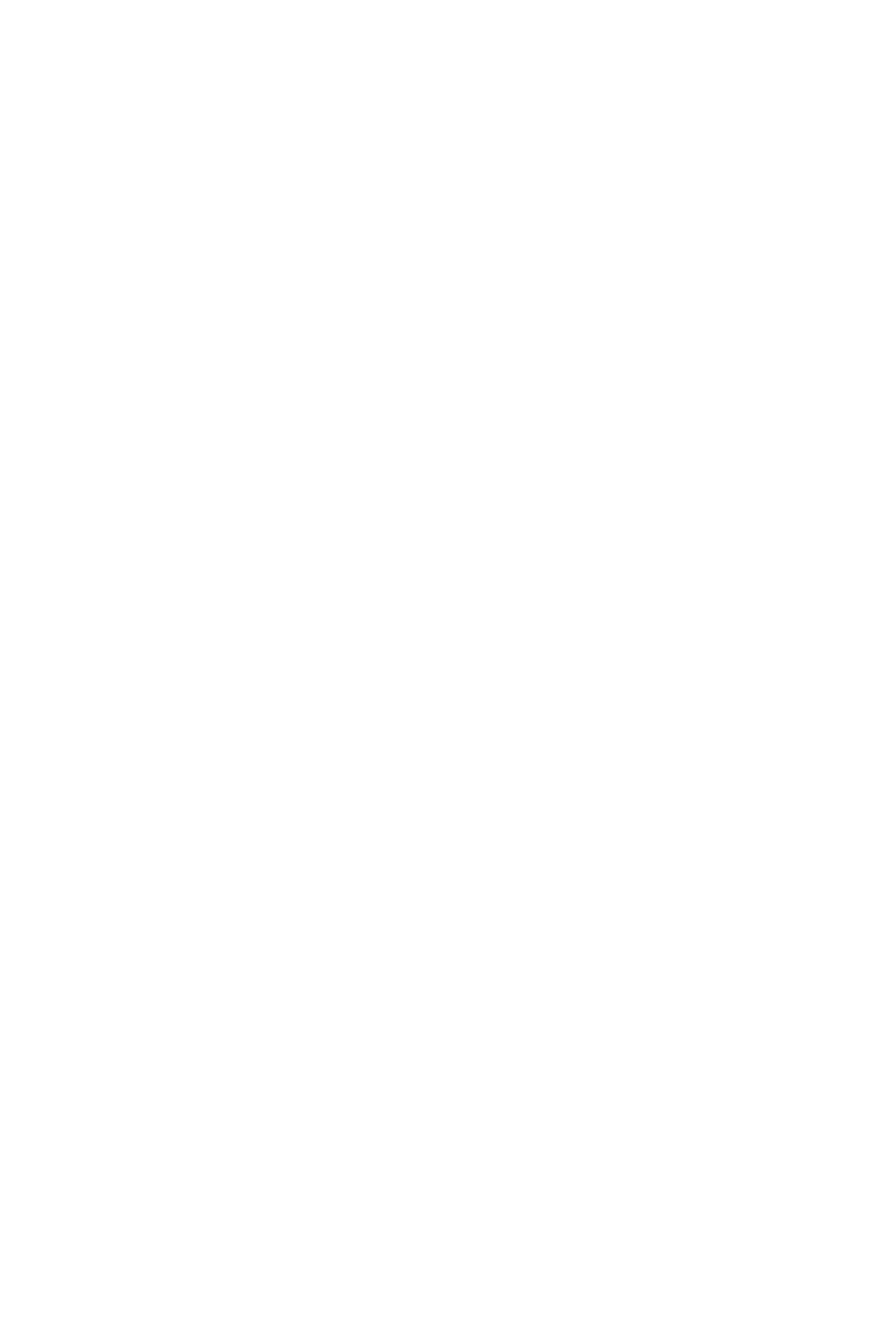
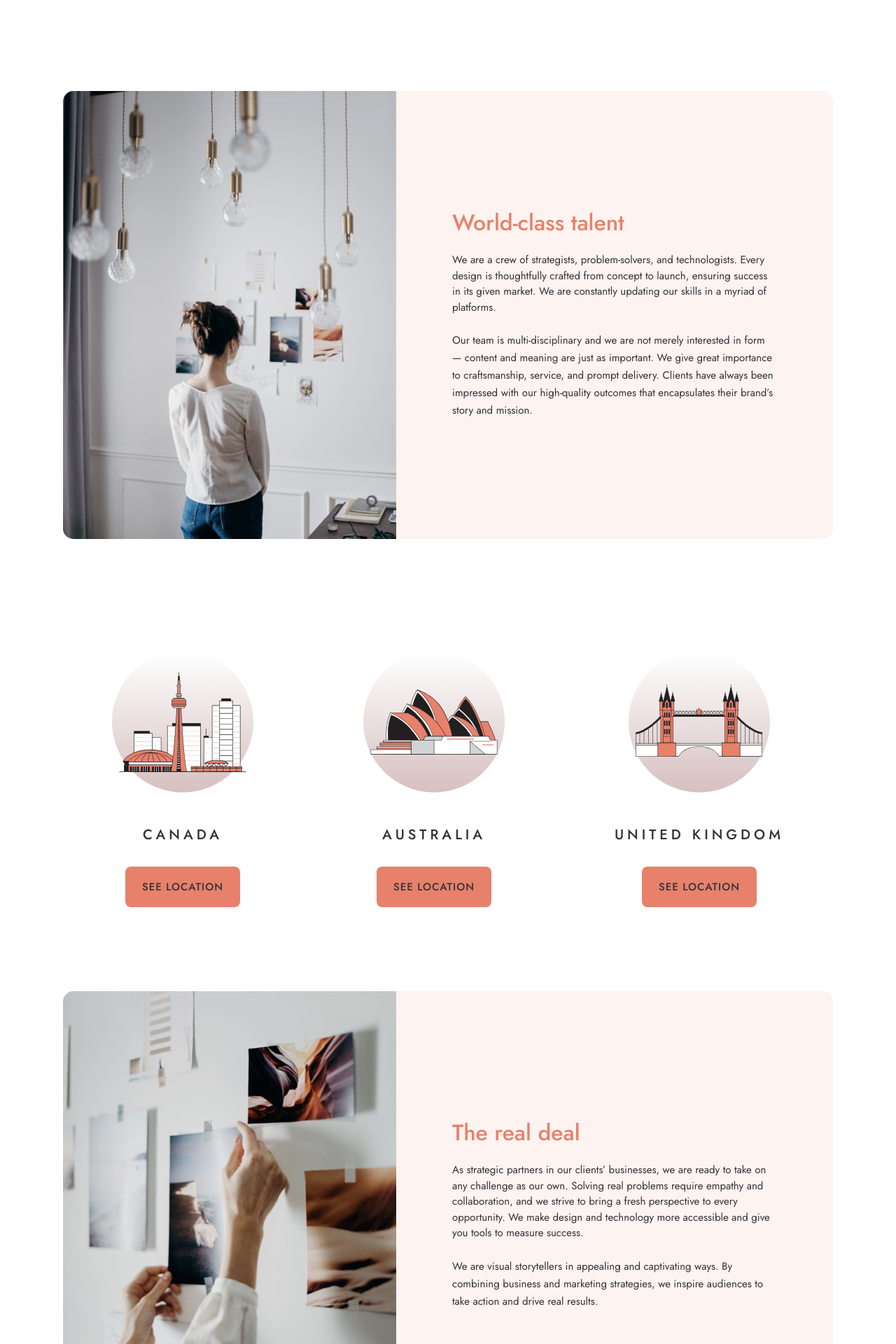
Before and after one commit to MKofficiel/design, a React (Vite) app: page /our-company in a window 1280 px wide. Before the commit this address had no page. Shown: the part 540-2460 px from the top of the page at 70% size. Before the commit the page ends 800 px from the top, so only its background shows below. Built offline with nearby package versions, Linux system fonts and the light colour scheme.

Commit message:
finish About page layout and content

```diff
--- a/src/App.jsx
+++ b/src/App.jsx
@@ -1,19 +1,27 @@
 import { BrowserRouter, Route, Routes } from "react-router";
 
-// import About from "./pages/About";
 import Locations from "./pages/Locations";
 import Home from "./pages/Home";
 import About from "./pages/About";
 import Contact from "./pages/Contact";
+import AppLayout from "./pages/AppLayout";
 
 const App = () => {
   return (
     <BrowserRouter>
-      <Routes>
+      {/* <Routes>
         <Route index element={<Home />} />
         <Route path="about" element={<About />} />
         <Route path="location" element={<Locations />} />
         <Route path="contact" element={<Contact />} />
+      </Routes> */}
+      <Routes>
+        <Route path="/" element={<AppLayout />}>
+          <Route index element={<Home />} />
+          <Route path="our-company" element={<About />} />
+          <Route path="locations" element={<Locations />} />
+          <Route path="contact" element={<Contact />} />
+        </Route>
       </Routes>
     </BrowserRouter>
   );
--- /dev/null
+++ b/src/components/Locations.jsx
@@ -0,0 +1,35 @@
+import { locations } from "../constants";
+import Button from "./Button";
+
+const Locations = () => {
+  return (
+    <section className="max-lg:pb-[120px]">
+      <div className="container">
+        <div className="lg:px-[70px]">
+          <ul className="flex items-center max-lg:flex-col max-lg:gap-[48px] lg:justify-between">
+            {locations.map(({ country, image }) => (
+              <li key={country}>
+                {/* Country card */}
+                <div className="flex flex-col items-center gap-[48px]">
+                  <div className="background-gradient flex size-[202px] items-center justify-center rounded-full">
+                    <img src={image} alt={country} />
+                  </div>
+                  <div className="flex flex-col items-center">
+                    <h2 className="mb-8 text-[20px] leading-[26px] font-medium tracking-[5px] uppercase">
+                      {country}
+                    </h2>
+                    <Button to="location" variant="secondary" replace>
+                      See location
+                    </Button>
+                  </div>
+                </div>
+              </li>
+            ))}
+          </ul>
+        </div>
+      </div>
+    </section>
+  );
+};
+
+export default Locations;
--- a/src/constants/index.js
+++ b/src/constants/index.js
@@ -1,5 +1,5 @@
 export const navLinks = [
-  { label: "our company", path: "about" },
+  { label: "our company", path: "our-company" },
   { label: "locations", path: "location" },
   { label: "contact", path: "contact" },
 ];
@@ -55,27 +55,6 @@ export const traits = [
   },
 ];
 
-//  <img
-//                 src="/src/assets/shared/desktop/icon-youtube.svg"
-//                 alt="icon youtube"
-//               />
-//               <img
-//                 src="/src/assets/shared/desktop/icon-youtube.svg"
-//                 alt="icon youtube"
-//               />
-//               <img
-//                 src="/src/assets/shared/desktop/icon-youtube.svg"
-//                 alt="icon youtube"
-//               />
-//               <img
-//                 src="/src/assets/shared/desktop/icon-youtube.svg"
-//                 alt="icon youtube"
-//               />
-//               <img
-//                 src="/src/assets/shared/desktop/icon-youtube.svg"
-//                 alt="icon youtube"
-//               />
-
 export const socialsIcon = [
   { icon: "/assets/shared/desktop/icon-facebook.svg" },
   { icon: "/assets/shared/desktop/icon-youtube.svg" },
@@ -83,3 +62,20 @@ export const socialsIcon = [
   { icon: "/assets/shared/desktop/icon-pinterest.svg" },
   { icon: "/assets/shared/desktop/icon-instagram.svg" },
 ];
+
+// public\assets\shared\desktop\illustration-australia.svg
+
+export const locations = [
+  {
+    country: "Canada",
+    image: "/assets/shared/desktop/illustration-canada.svg",
+  },
+  {
+    country: "Australia",
+    image: "/assets/shared/desktop/illustration-australia.svg",
+  },
+  {
+    country: "United Kingdom",
+    image: "/assets/shared/desktop/illustration-united-kingdom.svg",
+  },
+];
--- a/src/index.css
+++ b/src/index.css
@@ -6,6 +6,7 @@
   --font-jost: "Jost", sans-serif;
   --color-peach: #e7816b;
   --color-peach-light: #ffad9b;
+  --color-peach-white: #fdf3f0;
   --color-background-black: #1d1c1e;
   --color-white: #ffffff;
   --color-dark-grey: #333136;
@@ -13,11 +14,19 @@
   --color-gradient-home: #f1eaea;
   --color-light-grey: #979797;
   --color-grey-300: "#8f8e8f";
+  --color-deep-red: #5d0202;
 }
 
 @layer components {
   .bg-red {
     @apply bg-amber-400;
+  }
+  .background-gradient {
+    background: linear-gradient(
+      to bottom,
+      rgba(93, 2, 2, 0) 0%,
+      rgba(93, 2, 2, 0.25) 100%
+    );
   }
 }
 
--- a/src/pages/About.jsx
+++ b/src/pages/About.jsx
@@ -1,11 +1,15 @@
-import Header from "../components/Header";
+import Locations from "../components/Locations";
 import AboutHero from "../sections/AboutHero";
+import OurStory from "../sections/OurStory";
+import TheRealDeal from "../sections/TheRealDeal";
 
 const About = () => {
   return (
     <main>
-      <Header />
       <AboutHero />
+      <OurStory />
+      <Locations />
+      <TheRealDeal />
     </main>
   );
 };
--- /dev/null
+++ b/src/pages/AppLayout.jsx
@@ -0,0 +1,19 @@
+import { Outlet } from "react-router";
+import Header from "../components/Header";
+import CTA from "../sections/CTA";
+import Footer from "../components/Footer";
+
+const AppLayout = () => {
+  return (
+    <>
+      <Header />
+      <main>
+        <Outlet />
+      </main>
+      <CTA />
+      <Footer />
+    </>
+  );
+};
+
+export default AppLayout;
--- a/src/pages/Home.jsx
+++ b/src/pages/Home.jsx
@@ -8,12 +8,9 @@ import Values from "../sections/Values";
 const Home = () => {
   return (
     <main className="">
-      <Header />
       <Hero />
       <DesignServices />
       <Values />
-      <CTA />
-      <Footer />
     </main>
   );
 };
--- a/src/sections/AboutHero.jsx
+++ b/src/sections/AboutHero.jsx
@@ -1,4 +1,3 @@
-import React from "react";
 import ResponsiveImage from "../components/ResponsiveImage";
 
 const AboutHero = () => {
--- /dev/null
+++ b/src/sections/OurStory.jsx
@@ -0,0 +1,44 @@
+import ResponsiveImage from "../components/ResponsiveImage";
+
+const OurStory = () => {
+  return (
+    <section className="md:px-6 md:py-[120px] lg:py-[160px]">
+      <div className="bg-peach-white container overflow-hidden md:rounded-[15px]">
+        <div className="md:flex md:flex-col md:gap-6 lg:flex-row lg:gap-0">
+          {/* IMAGE BOX */}
+          <div>
+            <ResponsiveImage
+              desktopSrc="/assets/about/desktop/image-world-class-talent.jpg"
+              tabletSrc="/assets/about/tablet/image-world-class-talent.jpg"
+              mobileSrc="/assets/about/mobile/image-world-class-talent.jpg"
+              className="w-full"
+            />
+          </div>
+          {/* TEXT BOX */}
+          <div className="max-lg:mx-auto max-lg:px-6 max-lg:py-[68px] max-lg:text-center max-md:py-[80px] lg:flex lg:flex-1 lg:items-center lg:px-[80px]">
+            <div>
+              <h2 className="text-peach mb-6 text-[32px] leading-[36px] font-medium">
+                World-class talent
+              </h2>
+              <p className="leading-[25px mb-6 text-[15px]">
+                We are a crew of strategists, problem-solvers, and
+                technologists. Every design is thoughtfully crafted from concept
+                to launch, ensuring success in its given market. We are
+                constantly updating our skills in a myriad of platforms.
+              </p>
+              <p className="text-[15px] leading-[25px]">
+                Our team is multi-disciplinary and we are not merely interested
+                in form — content and meaning are just as important. We give
+                great importance to craftsmanship, service, and prompt delivery.
+                Clients have always been impressed with our high-quality
+                outcomes that encapsulates their brand’s story and mission.
+              </p>
+            </div>
+          </div>
+        </div>
+      </div>
+    </section>
+  );
+};
+
+export default OurStory;
--- /dev/null
+++ b/src/sections/TheRealDeal.jsx
@@ -0,0 +1,44 @@
+import ResponsiveImage from "../components/ResponsiveImage";
+
+const TheRealDeal = () => {
+  return (
+    <section className="max-lg:pb-[120px] md:px-6 lg:py-[120px]">
+      <div className="bg-peach-white container overflow-hidden md:rounded-[15px]">
+        <div className="md:flex md:flex-col md:gap-6 lg:flex-row lg:gap-0">
+          {/* IMAGE BOX */}
+          <div>
+            <ResponsiveImage
+              desktopSrc="/assets/about/desktop/image-real-deal.jpg"
+              tabletSrc="/assets/about/tablet/image-real-deal.jpg"
+              mobileSrc="/assets/about/mobile/image-real-deal.jpg"
+              className="w-full"
+            />
+          </div>
+          {/* TEXT BOX */}
+          <div className="max-lg:mx-auto max-lg:px-6 max-lg:py-[68px] max-lg:text-center max-md:py-[80px] lg:flex lg:flex-1 lg:items-center lg:px-[80px]">
+            <div>
+              <h2 className="text-peach mb-6 text-[32px] leading-[36px] font-medium">
+                The real deal
+              </h2>
+              <p className="leading-[25px mb-6 text-[15px]">
+                As strategic partners in our clients’ businesses, we are ready
+                to take on any challenge as our own. Solving real problems
+                require empathy and collaboration, and we strive to bring a
+                fresh perspective to every opportunity. We make design and
+                technology more accessible and give you tools to measure
+                success.
+              </p>
+              <p className="text-[15px] leading-[25px]">
+                We are visual storytellers in appealing and captivating ways. By
+                combining business and marketing strategies, we inspire
+                audiences to take action and drive real results.
+              </p>
+            </div>
+          </div>
+        </div>
+      </div>
+    </section>
+  );
+};
+
+export default TheRealDeal;
```
